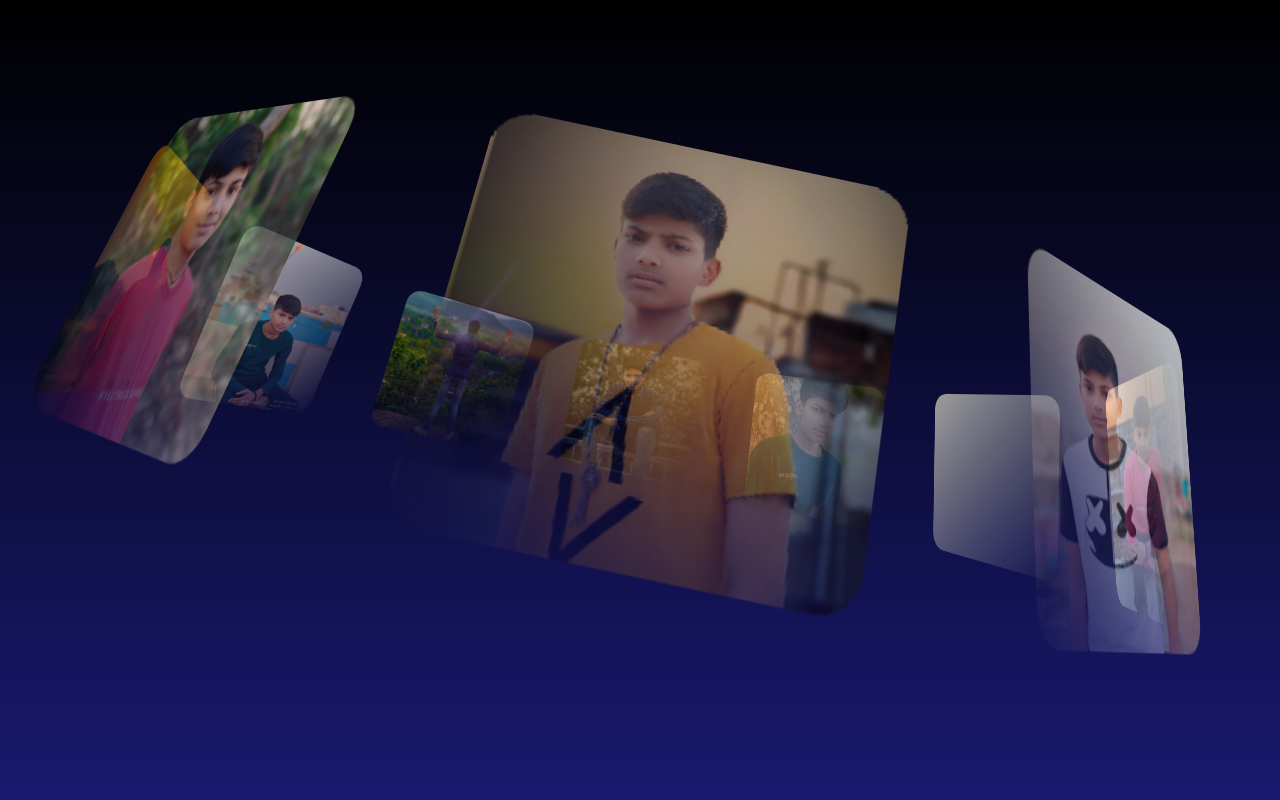
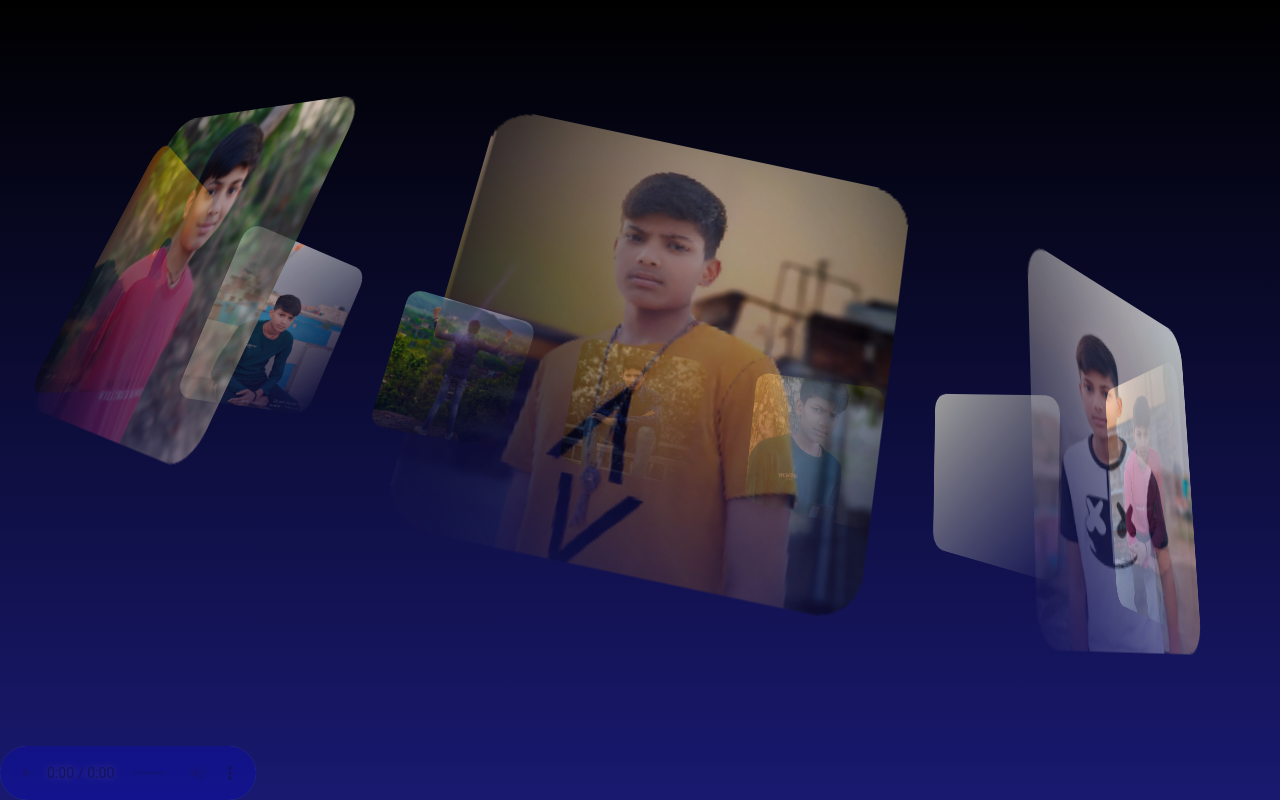
Before and after one commit to vishnukumar008/webfile, a plain HTML site: page photo.html in a window 1280 px wide. Drawn offline with Linux system fonts and the light colour scheme; grey boxes are pictures that could not be loaded.

Commit message:
Update photo.html

```diff
--- a/photo.html
+++ b/photo.html
@@ -23,7 +23,7 @@
             <li style="--i:10"><img src="./image.png" alt="" /></li>
         </ul>
     </section>
-    <audio autoplay src="./WhatsApp Audio 2024-12-09 at 13.55.10_bb6f4628.mp3"></audio>
+    <audio controls src="./WhatsApp Audio 2024-12-09 at 13.55.10_bb6f4628.mp3"></audio>
 
 </body>
 
```
